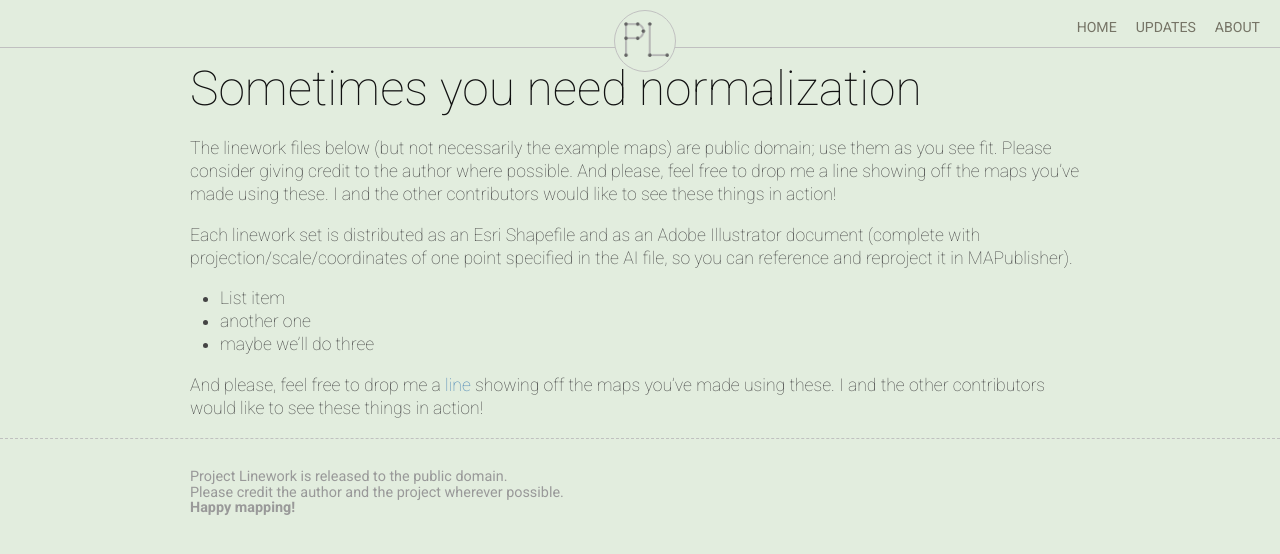
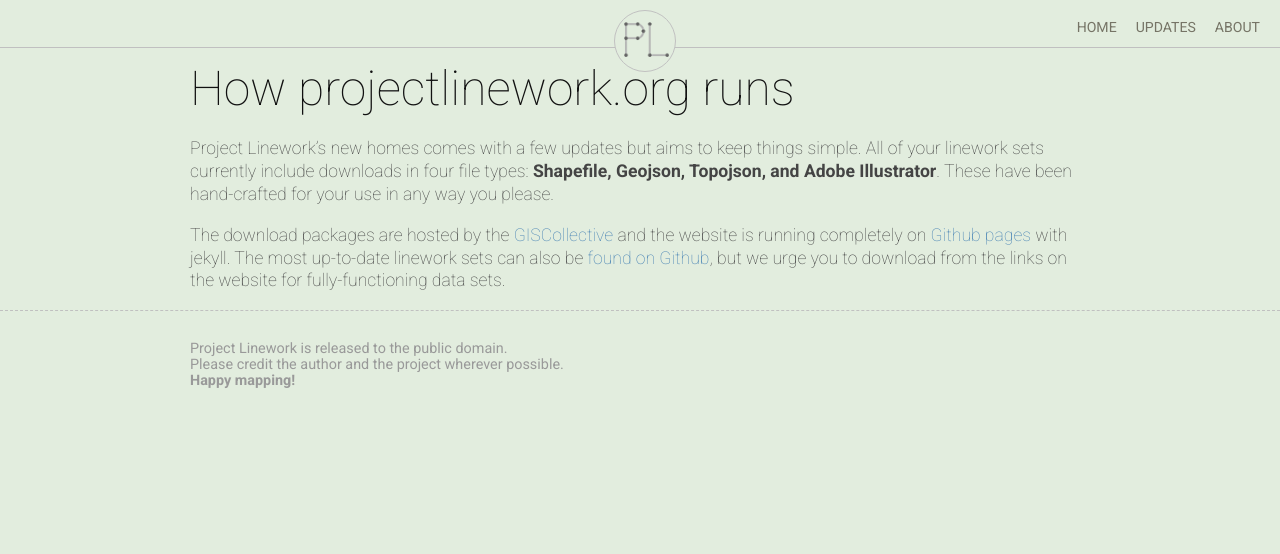
Before and after one commit to mapsam/project-linework, a Jekyll site: the page built from _posts/2013-06-03-pl_update_from_here_to_there.markdown, in a window 1280 px wide. Shown: the top 554 px of the page. Built offline with Jekyll 4.4.1, drawn with Linux system fonts in a browser that asks for light colours; some web fonts are replaced; Markdown is read by kramdown in place of the engine named in the settings.

Commit message:
new posts

```diff
--- a/_posts/2013-06-03-pl_update_from_here_to_there.markdown
+++ b/_posts/2013-06-03-pl_update_from_here_to_there.markdown
@@ -1,14 +1,8 @@
 ---
 layout: default
-title: Sometimes you need normalization
+title: How projectlinework.org runs
 ---
 
-The linework files below (but not necessarily the example maps) are public domain; use them as you see fit. Please consider giving credit to the author where possible. And please, feel free to drop me a line showing off the maps you’ve made using these. I and the other contributors would like to see these things in action!
+Project Linework's new homes comes with a few updates but aims to keep things simple. All of your linework sets currently include downloads in four file types: **Shapefile, Geojson, Topojson, and Adobe Illustrator**. These have been hand-crafted for your use in any way you please.
 
-Each linework set is distributed as an Esri Shapefile and as an Adobe Illustrator document (complete with projection/scale/coordinates of one point specified in the AI file, so you can reference and reproject it in MAPublisher).
-
-* List item
-* another one
-* maybe we'll do three
-
-And please, feel free to drop me a [line](http://mapsam.com) showing off the maps you’ve made using these. I and the other contributors would like to see these things in action!
+The download packages are hosted by the [GISCollective](http://giscollective.org) and the website is running completely on [Github pages](https://github.com/svmatthews/project-linework/tree/gh-pages) with jekyll. The most up-to-date linework sets can also be [found on Github](https://github.com/svmatthews/project-linework), but we urge you to download from the links on the website for fully-functioning data sets.
--- a/_posts/2013-08-15-pl_update_this_is_a_post_name.markdown
+++ /dev/null
@@ -1,6 +0,0 @@
----
-layout: default
-title: Planes, Trains, and Alligators
----
-
-The linework files below (but not necessarily the example maps) are public domain; use them as you see fit. Please consider **giving** credit to the author where possible. And please, feel free to drop me a line showing off the maps you’ve made using these. I and the other contributors would like to see these things in action!
--- a/css/style.css
+++ b/css/style.css
@@ -238,7 +238,7 @@ section h1 {
 }
 .description {
 	float:left;
-	width:450px;
+	width:500px;
 	margin:20px;
 }
 .description p {
```
Also changed, not shown: _posts/2013-10-04-linework_released.markdown (added, +14 -0 lines).
